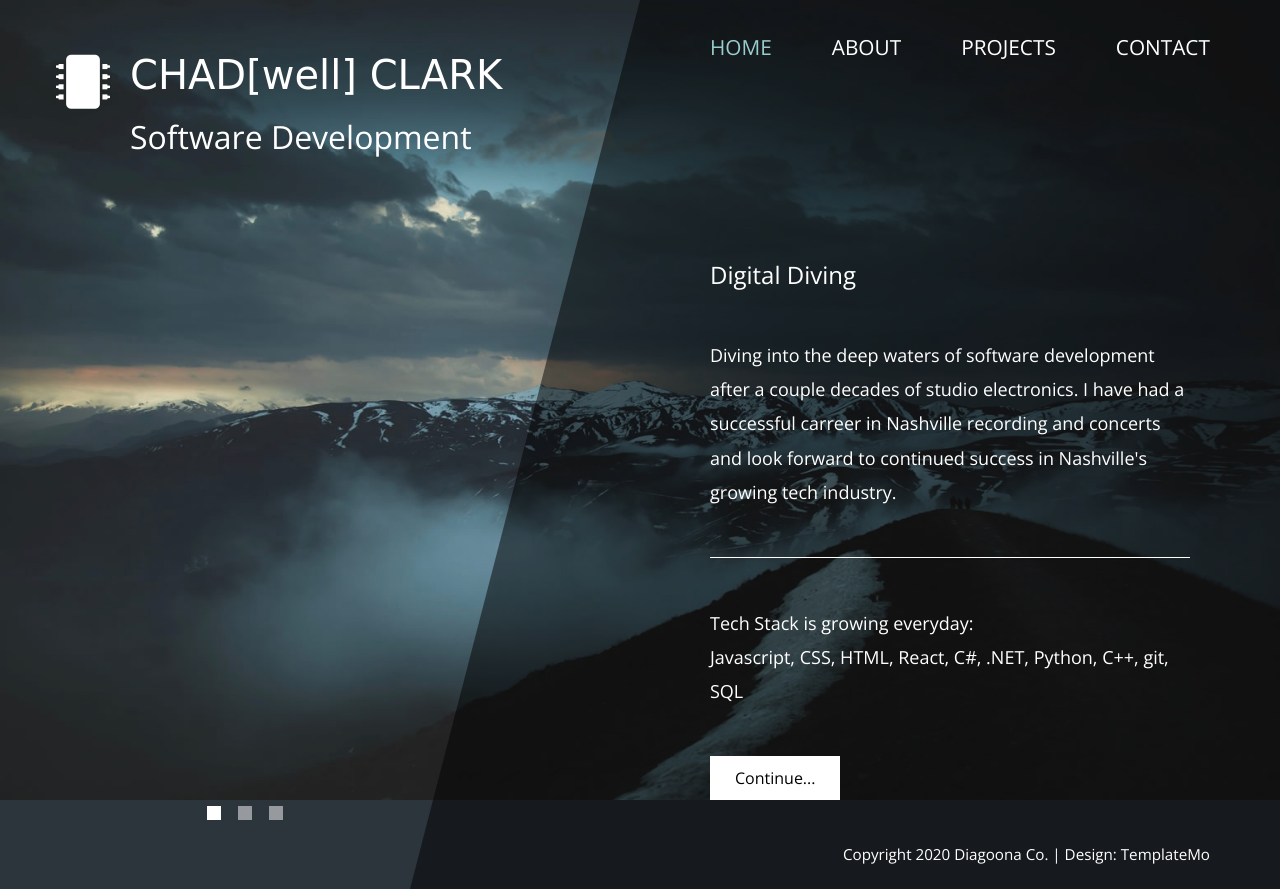
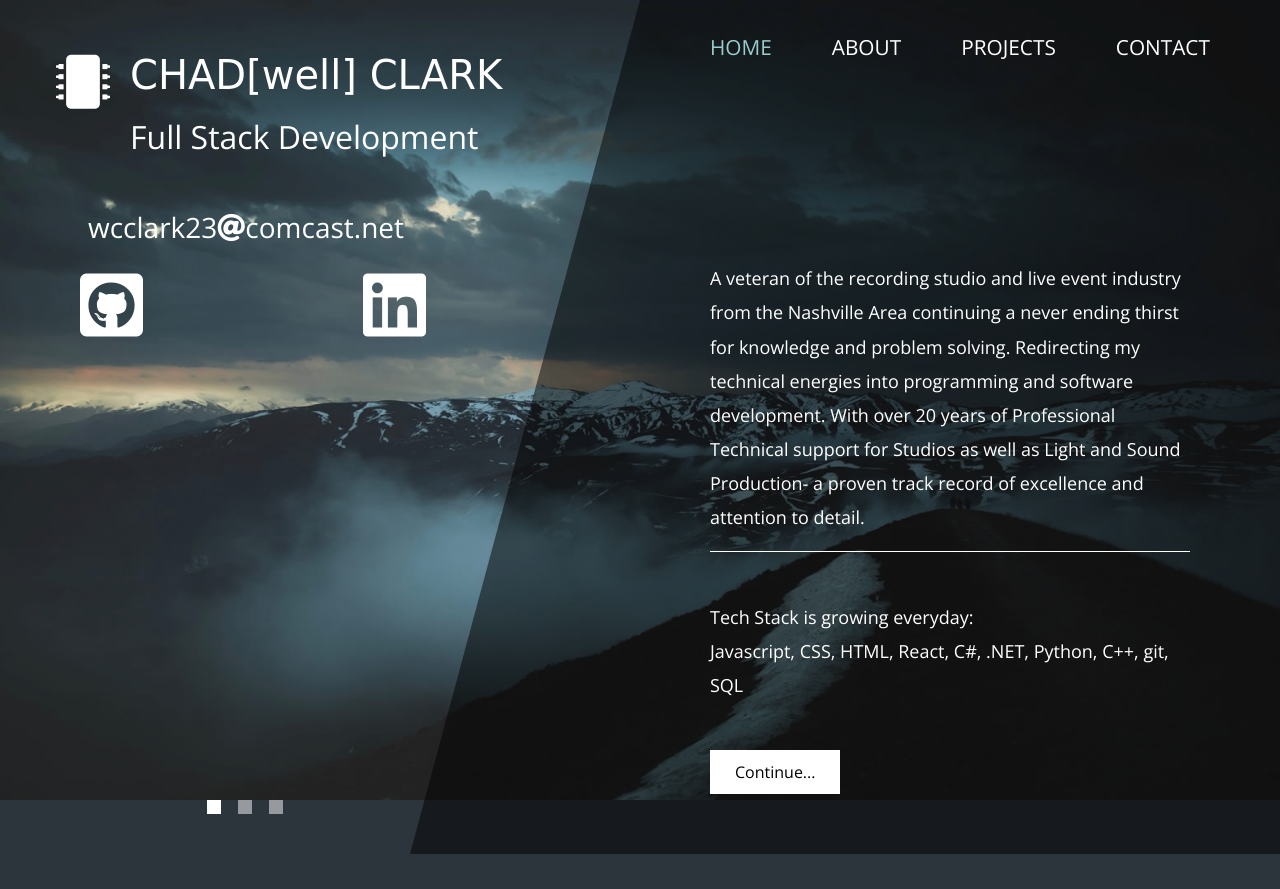
Before and after one commit to Chadwell-Clark/chadwell, a plain HTML site: page index.html in a window 1280 px wide. After the commit the page ends 854 px from the top, so only its background shows below. Drawn offline with nearby package versions, Linux system fonts and the light colour scheme; a web font is replaced by a local one.

Commit message:
Updating and Styling

```diff
--- a/index.html
+++ b/index.html
@@ -29,7 +29,7 @@ https://templatemo.com/tm-550-diagoona
                         <i class="fas fa-microchip fa-3x mt-1 tm-logo"></i>
                         <div class="media-body">
                             <h1 class="tm-sitename">CHAD[well] CLARK</h1>
-                            <p class="tm-slogon">Software Development</p>
+                            <p class="tm-slogon">Full Stack Development</p>
                         </div>
                     </div>
                 </div>
@@ -60,12 +60,29 @@ https://templatemo.com/tm-550-diagoona
                 </div>
             </div>
 
-            <div class="tm-row">
-                <div class="tm-col-left"></div>
+            <div class="tm-row pt-6">
+                <div class="tm-col-left">
+                    <div class="row">
+                        <h3 class="col ml-5">wcclark23<i class="fas fa-at"></i>comcast.net</h3>
+
+                    </div>
+                    <div class="row">
+
+                         <h4 class="col ml-4 "><i class="fab fa-github-square fa-3x p-3 mr-3"></i> </h4>
+                        <h4 class="col "> <i class="fab fa-linkedin  fa-3x p-3 mr-4"></i></i> </h4>
+
+                    </div>
+                </div>
                 <main class="tm-col-right">
                     <section class="tm-content">
-                        <h2 class="mb-5 tm-content-title">Digital Diving</h2>
-                        <p class="mb-5">Diving into the deep waters of software development after a couple decades of studio electronics. I have had a successful carreer in Nashville recording and concerts and look forward to continued success in Nashville's growing tech industry. </p>
+                        <!-- <h2 class="mb-5 tm-content-title">Digital Diving</h2> -->
+                        <p class="mb-3">A veteran of the recording studio and live event industry from the Nashville Area continuing a never ending thirst for knowledge and problem solving. Redirecting my technical energies into programming and software development.
+                             With over 20 years of
+                            Professional Technical support for Studios as
+                            well as Light and Sound Production- a proven
+                            track record of excellence and attention to
+                            detail.</p>
+                        <!-- <p class="mb-5">Diving into the deep waters of software development after a couple decades of studio electronics. I have had a successful carreer in Nashville recording and concerts and look forward to continued success in Nashville's growing tech industry. </p> -->
                         <hr class="mb-5">
                         <p class="mb-5">Tech Stack is growing everyday:<br> Javascript, CSS, HTML, React, C#, .NET, Python, C++, git, SQL</p>
                         <a href="about.html" class="btn btn-primary">Continue...</a>
@@ -84,9 +101,9 @@ https://templatemo.com/tm-550-diagoona
             </div>
             <div class="tm-col-right tm-col-footer">
                 <footer class="tm-site-footer text-right">
-                    <p class="mb-0">Copyright 2020 Diagoona Co.
+                    <!-- <p class="mb-0">Copyright 2020 Diagoona Co.
 
-                    | Design: <a rel="nofollow" target="_parent" href="https://templatemo.com" class="tm-text-link">TemplateMo</a></p>
+                    | Design: <a rel="nofollow" target="_parent" href="https://templatemo.com" class="tm-text-link">TemplateMo</a></p> -->
                 </footer>
             </div>
         </div>
```
Also changed, not shown: about.html (+1 -1 lines), contact.html (+1 -1 lines), services.html (+1 -1 lines), services2.html (+15 -15 lines).
